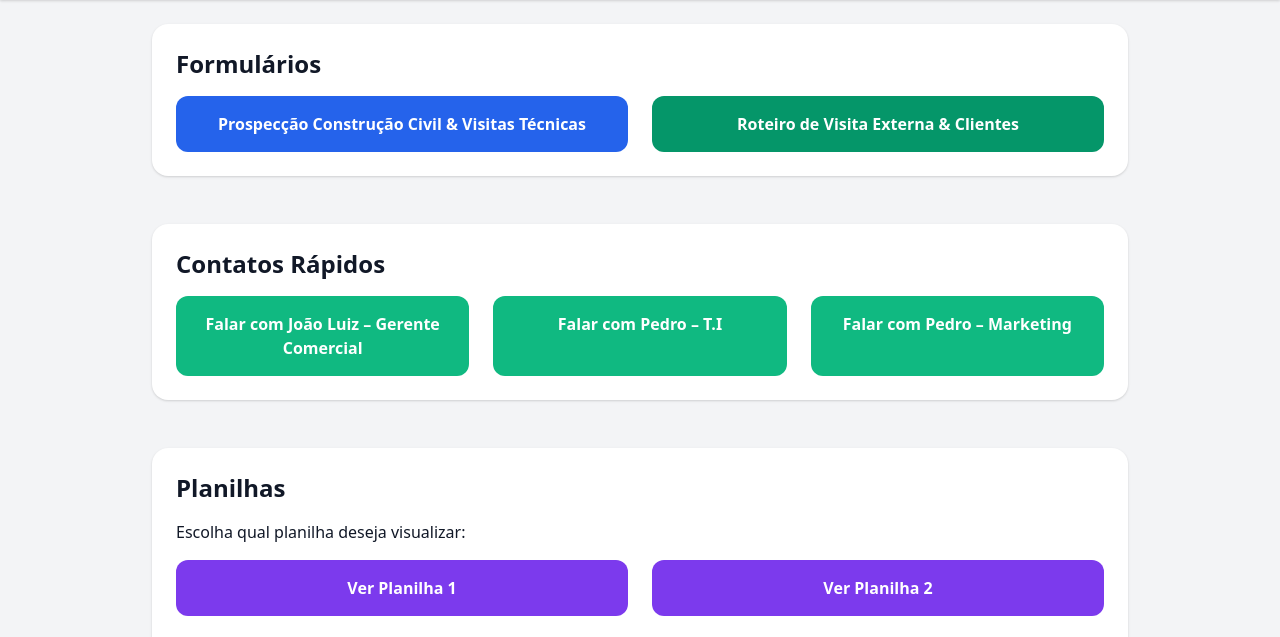
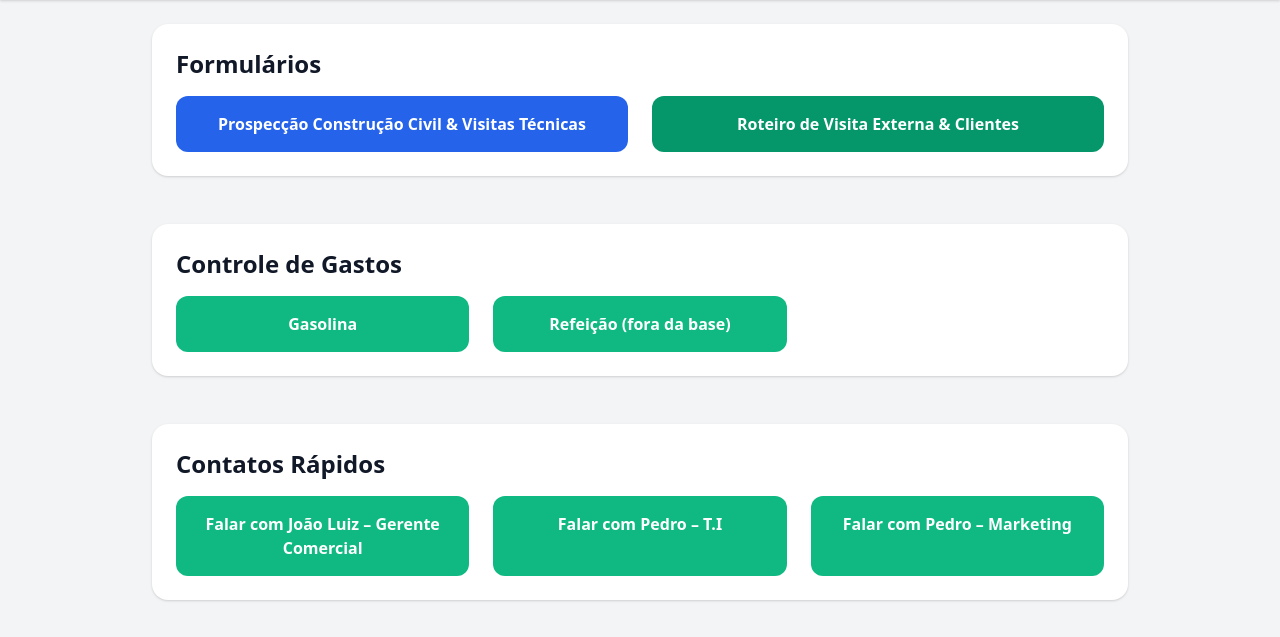
Before and after one commit to psaraivaworking-alt/AlexandreVendedor, a plain HTML site: page index.html in a window 1280 px wide. Shown: the part 84-721 px from the top of the page. Drawn offline with nearby package versions, Linux system fonts and the light colour scheme.

Commit message:
Add expense control section with form links
Added new section for expense control with links to forms.

```diff
--- a/index.html
+++ b/index.html
@@ -20,6 +20,14 @@
 
         <a href="https://forms.gle/MwoQ8o3iQKN5ZHPA8" target="_blank" class="block bg-green-600 text-white text-center p-4 rounded-xl font-semibold hover:bg-green-700 transition">Roteiro de Visita Externa & Clientes</a>
       </div>
+    </section>
+
+     <section class="bg-white p-6 rounded-2xl shadow">
+      <h2 class="text-2xl font-semibold mb-4">Controle de Gastos</h2>
+      <div class="grid md:grid-cols-3 gap-6">
+        <a href="https://forms.gle/NiPuUYuacBbE3c3M7" target="_blank" class="block bg-green-500 text-white p-4 rounded-xl text-center font-semibold hover:bg-green-600 transition">Gasolina</a>
+                <a href="https://forms.gle/6qirvYDQ1fdREXr48" target="_blank" class="block bg-green-500 text-white p-4 rounded-xl text-center font-semibold hover:bg-green-600 transition">Refeição (fora da base)</a>
+    </div>
     </section>
 
     <!-- Seção 2: WhatsApp -->
```
